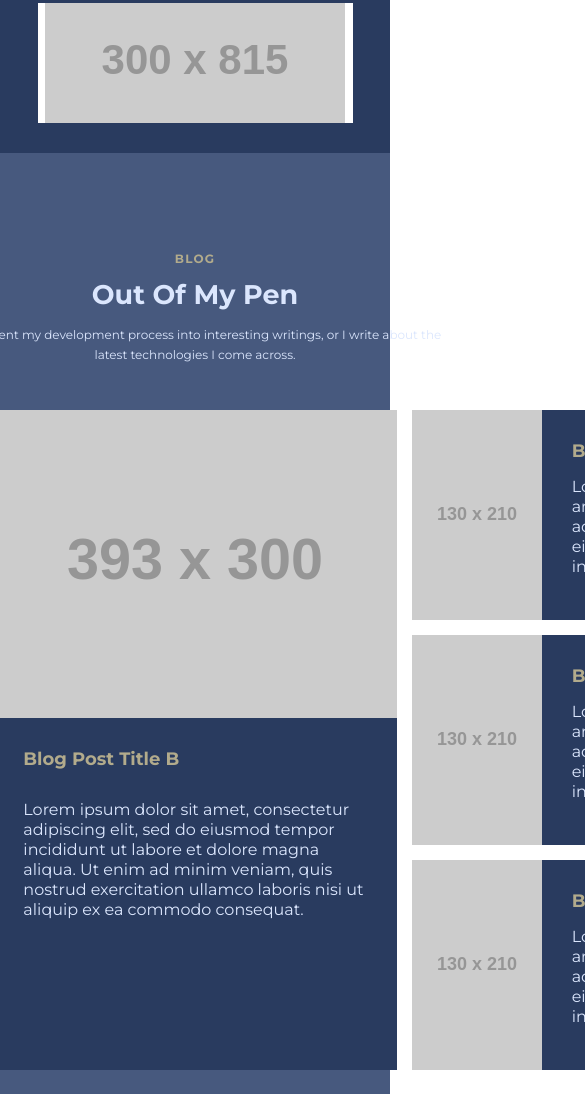
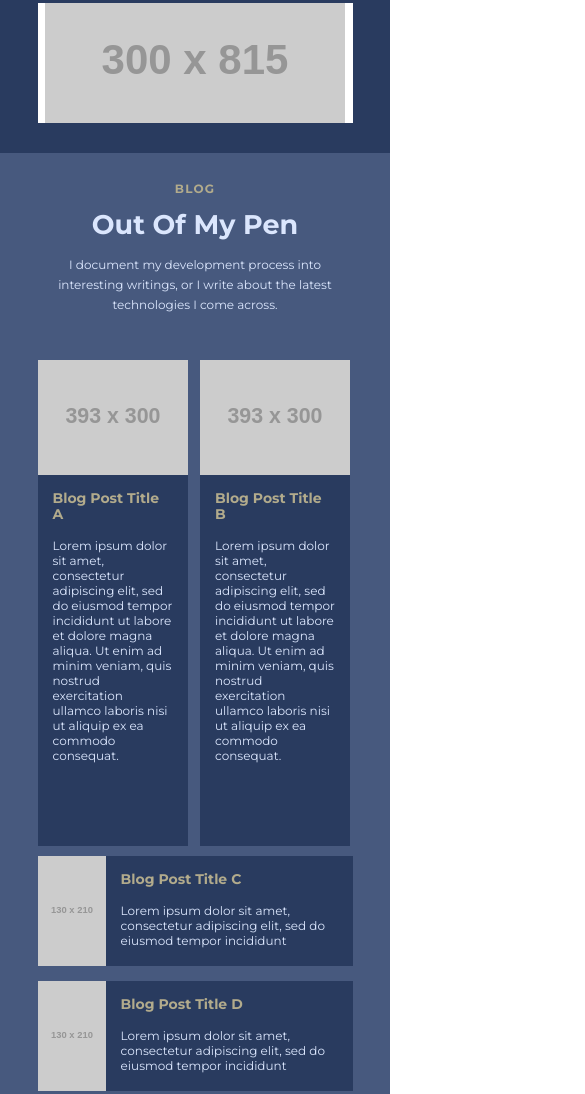
Before and after one commit to Marais-Roos/marais-roos.github.io, a plain HTML site: page index.html in a window 390 px wide. Shown: the part 2818-3912 px from the top of the page, 585 px wide, since content can reach past the window. Drawn offline with Linux system fonts and the light colour scheme; placeholder pictures from the web are drawn by us.

Commit message:
Commit responsive blog section

```diff
--- a/assets/css/main.css
+++ b/assets/css/main.css
@@ -458,6 +458,7 @@ header hr {
     width: auto;
 }
 
+/*
 .read-more {
     margin: 0 30px 0 30px;
     width: auto;
@@ -470,6 +471,7 @@ header hr {
 .read-more a {
     color: var(--accent-colour);
 }
+*/
 
 .small-card {
     height: calc((660px - 30px) / 3);
--- a/assets/css/media-queries.css
+++ b/assets/css/media-queries.css
@@ -91,7 +91,7 @@
         width: 100%;
     }
 
-    .hero-section, .skill-section, .portfolio-section {
+    .hero-section, .skill-section, .portfolio-section, .blog-section {
         width: 100%;
         height: auto;
         padding: 30px;
@@ -129,7 +129,7 @@
         height: 280px;
     }
 
-    .hero-content, .skill-content, .portfolio-content {
+    .hero-content, .skill-content, .portfolio-content, .blog-content {
         display: flex;
         flex-direction: column;
         align-items: center;
@@ -139,13 +139,13 @@
         width: 280px;
     }
 
-    .hero-content > .paragraph, .portfolio-content > .paragraph {
+    .hero-content > .paragraph, .portfolio-content > .paragraph, .blog-content > .paragraph {
         text-align: center;
         height: auto;
         width: 280px;
     }
 
-    .learn a{
+    .learn a {
         font-size: 12px;
     }
 
@@ -219,7 +219,6 @@
 
     .portfolio-grid {
         margin-top: 15px;
-        display: grid;
         grid-template-columns: repeat(2, 1fr);
         grid-template-rows: repeat(3, 1fr);
         grid-gap: 15px;
@@ -256,4 +255,53 @@
         width: 315px;
         height: 120px;
     }
+
+    .blog-grid {
+        margin-top: 45px;
+        display: grid;
+        grid-template-columns: repeat(2, 1fr);
+        grid-template-rows: repeat(4, 1fr);
+        grid-gap: 10px;
+        height: 861px;
+        width: 315px;
+    }
+
+    .big-card{
+        grid-row: 1;
+        height: 486px;
+        width: 150px;
+        padding-bottom: 15px;
+        gap: 15px;
+    }
+
+    .post-title {
+        font-size: 14px;
+        line-height: 16.5px;
+    }
+
+    .description {
+        font-size: 12px;
+        line-height: 15px;
+    }
+
+    .big-card > .post-title {
+        margin: 0 15px 0 15px;
+    }
+
+    .big-card > .description {
+        margin: 0 15px 0 15px;
+    }
+
+    .small-card {
+        height: 110px;
+        grid-column: 1/3;
+        grid
+    }
+
+    .small-card > .post-wrapper {
+        gap : 15px;
+        margin: 15px !important;
+        height: 80px;
+        overflow: hidden;
+    }
 }
```
